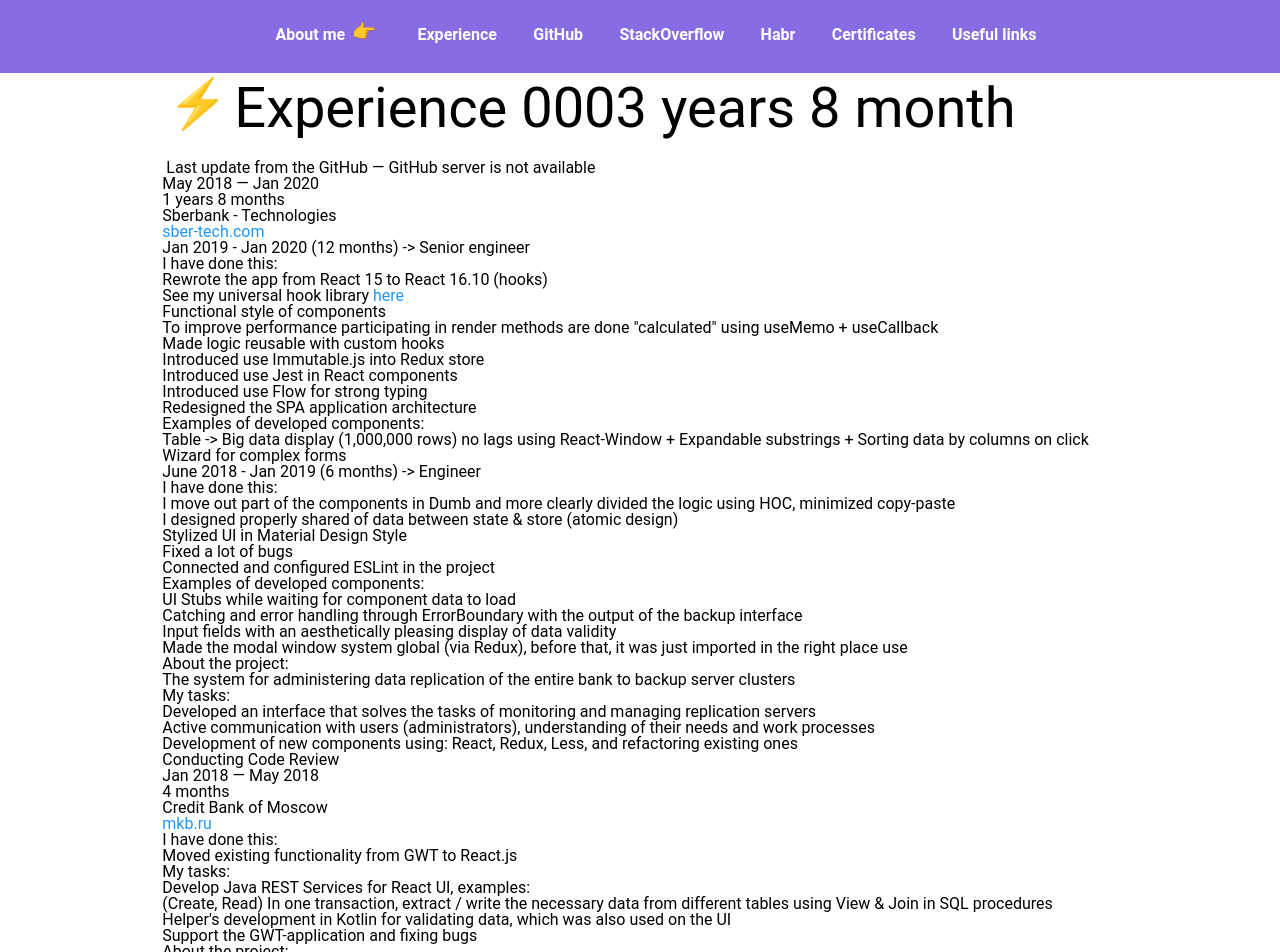
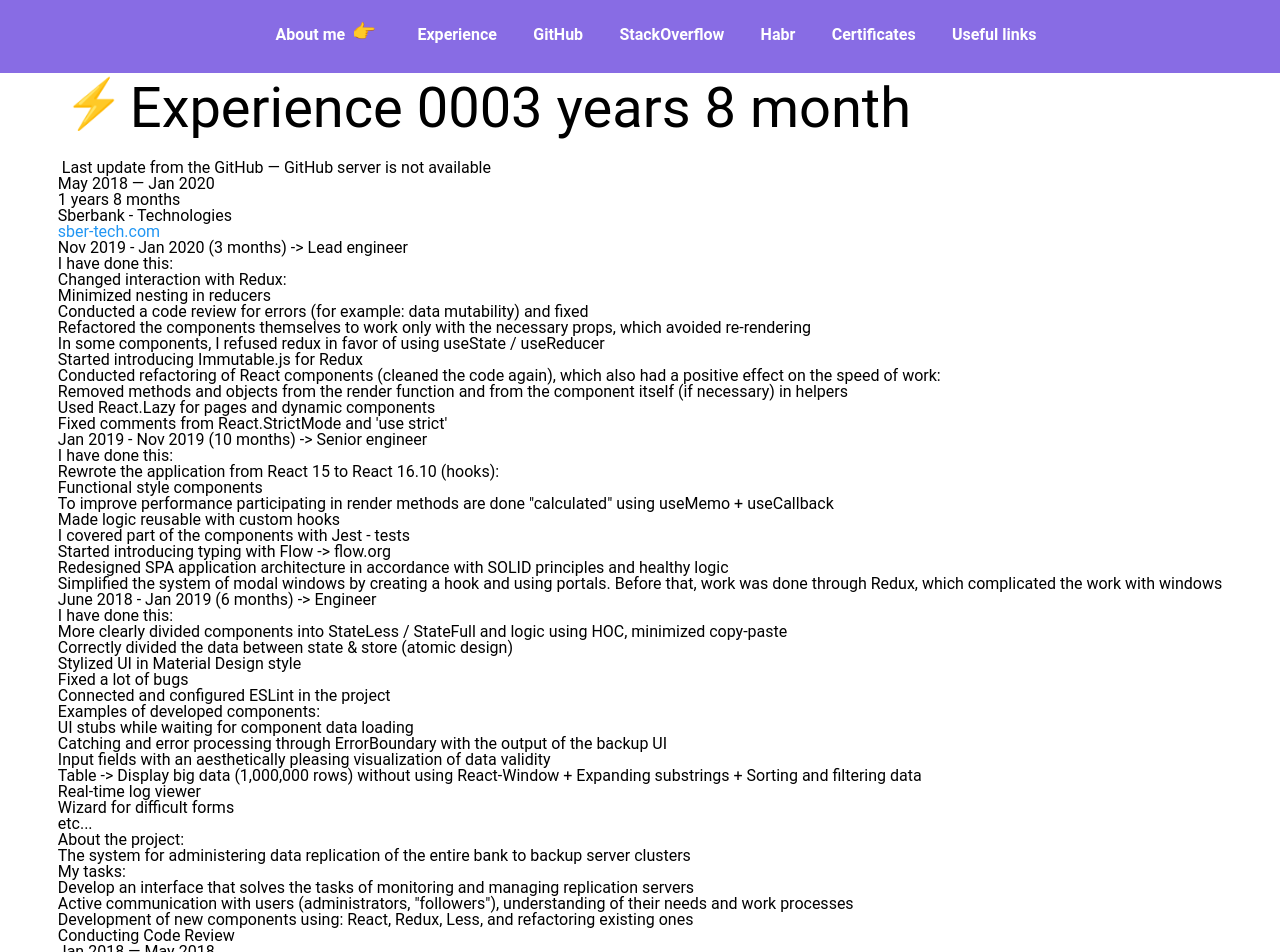
Before and after one commit to it-efrem/it-efrem.com, a Next.js app: page /index in a window 1280 px wide. Shown: the top 952 px of the page. Built offline with nearby package versions, Linux system fonts and the light colour scheme; no server answers; some icons are missing.

Commit message:
-+Experience data

```diff
--- a/components/Experience/SberTech.js
+++ b/components/Experience/SberTech.js
@@ -4,14 +4,22 @@
 import {List} from "./List/index";
 import CSS from '../../pages/style.scss';
 
-import {seniorEngineer, engineer, aboutProject, tasks} from "../../static/data/experience/sberTech";
+import {leadEngineer, seniorEngineer, engineer, aboutProject, tasks} from "../../static/data/experience/sberTech";
 
 export function SberTech() {
     return (
         <div>
             <p>
                 <span className={CSS.shadow_block_text_label_big}>
-                    Jan 2019 - Jan 2020 (12 months) -> Senior engineer
+                    Nov 2019 - Jan 2020 (3 months) -> Lead engineer
+                </span>
+            </p>
+            <div className={CSS.shadow_block_text_label}>I have done this:</div>
+            <List data={leadEngineer}/>
+
+            <p>
+                <span className={CSS.shadow_block_text_label_big}>
+                    Jan 2019 - Nov 2019 (10 months) -> Senior engineer
                 </span>
             </p>
             <div className={CSS.shadow_block_text_label}>I have done this:</div>
--- a/pages/index/style.scss
+++ b/pages/index/style.scss
@@ -69,7 +69,6 @@
     font-size: 5em;
   }
 
-  //ToDo: Use module file system
   .myPhoto {
     position: relative;
     width: 18em;
--- a/static/data/experience/mkb.js
+++ b/static/data/experience/mkb.js
@@ -9,9 +9,9 @@
         '(Create, Read) In one transaction, extract / write the necessary data from different tables using View & Join in SQL procedures',
         'Helper\'s development in Kotlin for validating data, which was also used on the UI'
     ],
-    'Support the GWT-application and fixing bugs'
+    'Supported GWT application and fixed bugs'
 ];
 export const aboutProject = [
-    'Bank system that automates the process of issuing a loan: applying / reviewing / transferring funds',
+    'Bank system automating loan issuing processes: applying / reviewing / transferring cash',
     'Stack: Java 8, Spring Framework (Boot, MVC, Data), Hibernate',
 ];
--- a/static/data/experience/sberTech.js
+++ b/static/data/experience/sberTech.js
@@ -1,43 +1,59 @@
 'use strict';
 
+export const leadEngineer = [
+    'Changed interaction with Redux:',
+    [
+        'Minimized nesting in reducers',
+        'Conducted a code review for errors (for example: data mutability) and fixed',
+        'Refactored the components themselves to work only with the necessary props, which avoided re-rendering',
+        'In some components, I refused redux in favor of using useState / useReducer',
+        'Started introducing Immutable.js for Redux',
+    ],
+    'Conducted refactoring of React components (cleaned the code again), which also had a positive effect on the speed of work:',
+    [
+        'Removed methods and objects from the render function and from the component itself (if necessary) in helpers',
+        'Used React.Lazy for pages and dynamic components',
+        'Fixed comments from React.StrictMode and \'use strict\'',
+    ]
+];
+
 export const seniorEngineer = [
-    'Rewrote the app from React 15 to React 16.10 (hooks)',
+    'Rewrote the application from React 15 to React 16.10 (hooks):',
     [
-        'See my universal hook library <a href="https://github.com/Evgeny-Bukovski/ReactHooksLibrary" target="_blank">here</a>',
-        'Functional style of components',
+        'Functional style components',
         'To improve performance participating in render methods are done "calculated" using useMemo + useCallback',
         'Made logic reusable with custom hooks',
     ],
-    'Introduced use Immutable.js into Redux store',
-    'Introduced use Jest in React components',
-    'Introduced use Flow for strong typing',
-    'Redesigned the SPA application architecture',
-    'Examples of developed components:',
+    'I covered part of the components with Jest - tests',
+    'Started introducing typing with Flow -> flow.org',
+    'Redesigned SPA application architecture in accordance with SOLID principles and healthy logic',
     [
-        'Table -> Big data display (1,000,000 rows) no lags using React-Window + Expandable substrings + Sorting data by columns on click',
-        'Wizard for complex forms',
-    ],
+        'Simplified the system of modal windows by creating a hook and using portals. Before that, work was done through Redux, which complicated the work with windows'
+    ]
 ];
 export const engineer = [
-    'I move out part of the components in Dumb and more clearly divided the logic using HOC, minimized copy-paste',
-    'I designed properly shared of data between state & store (atomic design)',
-    'Stylized UI in Material Design Style',
+    'More clearly divided components into StateLess / StateFull and logic using HOC, minimized copy-paste',
+    'Correctly divided the data between state & store (atomic design)',
+    'Stylized UI in Material Design style',
     'Fixed a lot of bugs',
     'Connected and configured ESLint in the project',
     'Examples of developed components:',
     [
-        'UI Stubs while waiting for component data to load',
-        'Catching and error handling through ErrorBoundary with the output of the backup interface',
-        'Input fields with an aesthetically pleasing display of data validity',
-        'Made the modal window system global (via Redux), before that, it was just imported in the right place use <Modal .../>',
+        'UI stubs while waiting for component data loading',
+        'Catching and error processing through ErrorBoundary with the output of the backup UI',
+        'Input fields with an aesthetically pleasing visualization of data validity',
+        'Table -> Display big data (1,000,000 rows) without using React-Window + Expanding substrings + Sorting and filtering data',
+        'Real-time log viewer',
+        'Wizard for difficult forms',
+        'etc...',
     ],
 ];
 export const aboutProject = [
-    'The system for administering data replication of the entire bank to backup server clusters'
+    'The system for administering data replication of the entire bank to backup server clusters',
 ];
 export const tasks = [
-    'Developed an interface that solves the tasks of monitoring and managing replication servers',
-    'Active communication with users (administrators), understanding of their needs and work processes',
+    'Develop an interface that solves the tasks of monitoring and managing replication servers',
+    'Active communication with users (administrators, "followers"), understanding of their needs and work processes',
     'Development of new components using: React, Redux, Less, and refactoring existing ones',
     'Conducting Code Review',
 ];
--- a/static/data/experience/teacher.js
+++ b/static/data/experience/teacher.js
@@ -2,8 +2,8 @@
 
 export const iHaveDone = [
     'For 1.5 years I spent >200 lessons on Skype',
-    'I recorded about 80\'s of his own video lectures -> https://www.youtube.com/c/code_robots',
-    'They have been watched >550,000 times',
+    'I recorded about 80\'s of his own video lectures -> <a href="https://www.youtube.com/c/code_robots" target="_blank">youtube.com/code_robots</a>',
+    'Over 550,000 views',
 ];
 export const tasks = [
     'Programming in JS, Java and C ++',
```
